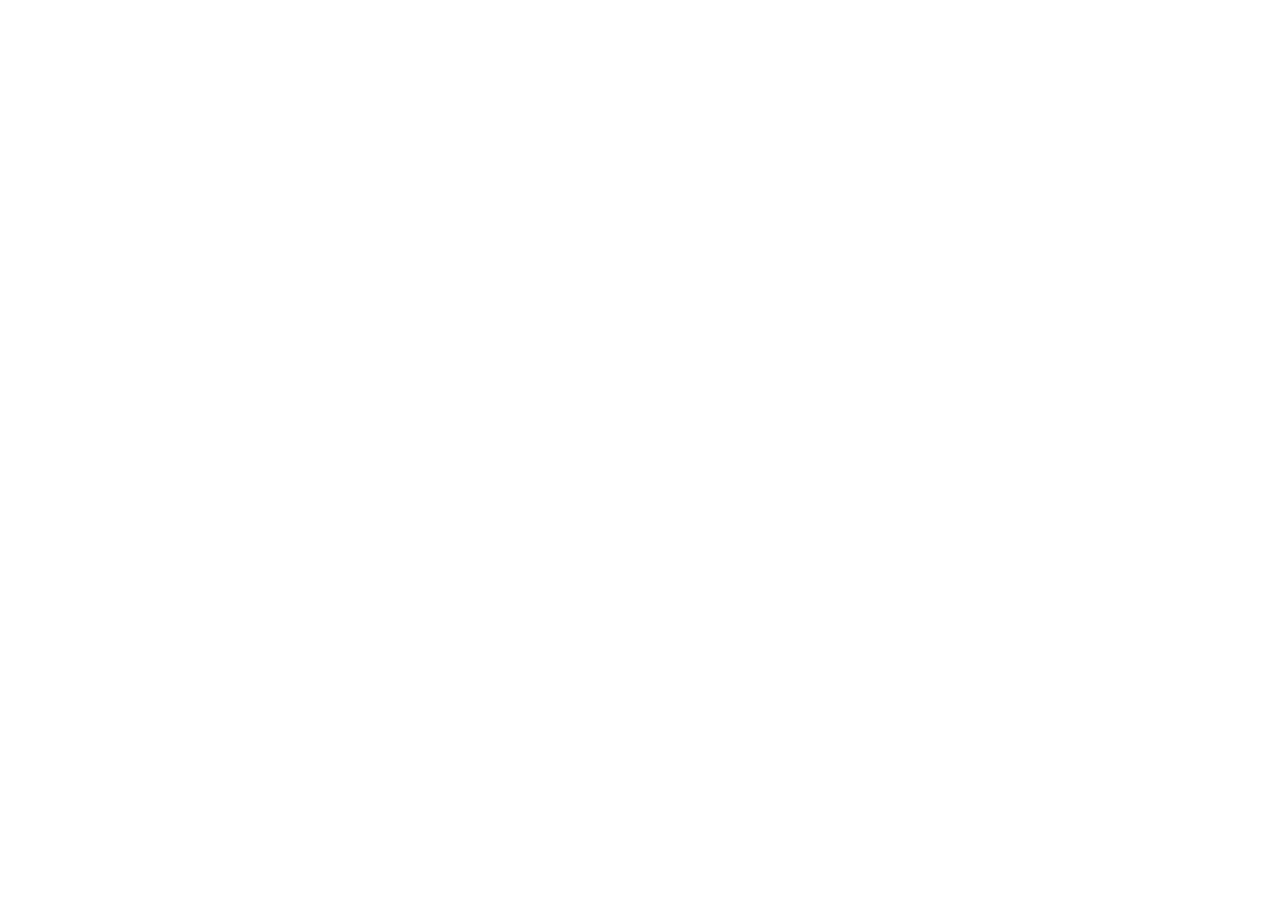
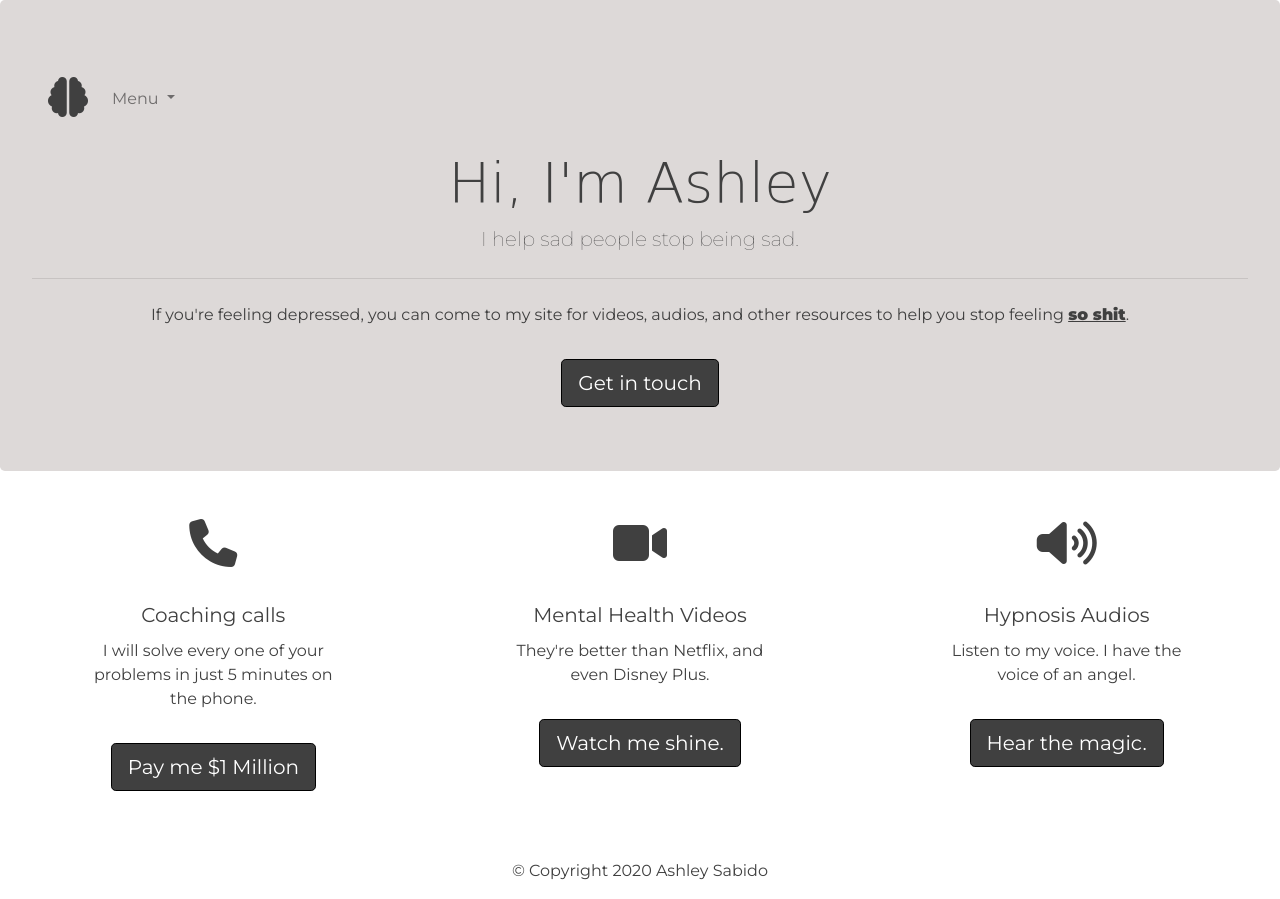
Before and after one commit to jamiesonreinhard/ash, a plain HTML site: page media.html in a window 1280 px wide. Before the commit the page ends 800 px from the top, so only its background shows below. Drawn offline with nearby package versions, Linux system fonts and the light colour scheme; a web font is replaced by a local one.

Commit message:
changed html file name

```diff
--- a/contact.html
+++ b/contact.html
@@ -0,0 +1,121 @@
+<!doctype html>
+<html lang="en">
+
+<head>
+  <!-- Required meta tags -->
+  <meta charset="utf-8">
+  <meta name="viewport" content="width=device-width, initial-scale=1, shrink-to-fit=no">
+
+  <!-- fonts -->
+  <link href="https://fonts.googleapis.com/css?family=Montserrat:100,400,900|Sofia&display=swap" rel="stylesheet">
+
+  <!-- fontawesome -->
+  <script src="https://kit.fontawesome.com/0f9c81f1be.js" crossorigin="anonymous"></script>
+
+  <!-- Bootstrap CSS -->
+  <link rel="stylesheet" href="https://stackpath.bootstrapcdn.com/bootstrap/4.4.1/css/bootstrap.min.css" integrity="sha384-Vkoo8x4CGsO3+Hhxv8T/Q5PaXtkKtu6ug5TOeNV6gBiFeWPGFN9MuhOf23Q9Ifjh" crossorigin="anonymous">
+  <link rel="stylesheet" type="text/css" href="css/styles.css">
+
+  <!-- Optional JavaScript -->
+  <!-- jQuery first, then Popper.js, then Bootstrap JS -->
+  <script src="https://code.jquery.com/jquery-3.4.1.slim.min.js" integrity="sha384-J6qa4849blE2+poT4WnyKhv5vZF5SrPo0iEjwBvKU7imGFAV0wwj1yYfoRSJoZ+n" crossorigin="anonymous"></script>
+  <script src="https://cdn.jsdelivr.net/npm/popper.js@1.16.0/dist/umd/popper.min.js" integrity="sha384-Q6E9RHvbIyZFJoft+2mJbHaEWldlvI9IOYy5n3zV9zzTtmI3UksdQRVvoxMfooAo" crossorigin="anonymous"></script>
+  <script src="https://stackpath.bootstrapcdn.com/bootstrap/4.4.1/js/bootstrap.min.js" integrity="sha384-wfSDF2E50Y2D1uUdj0O3uMBJnjuUD4Ih7YwaYd1iqfktj0Uod8GCExl3Og8ifwB6" crossorigin="anonymous"></script>
+  <title>Ashley's Site</title>
+</head>
+
+<body>
+  <section id="title">
+    <div class="jumbotron">
+      <!-- navbar -->
+      <nav class="navbar navbar-expand-lg navbar-light">
+        <a class="navbar-brand" href="home.html">
+          <i class="fas fa-brain fa-2x icon"></i>
+        </a>
+        <button class="navbar-toggler" type="button" data-toggle="collapse" data-target="#navbarSupportedContent" aria-controls="navbarSupportedContent" aria-expanded="false" aria-label="Toggle navigation">
+          <span class="navbar-toggler-icon"></span>
+        </button>
+
+        <div class="collapse navbar-collapse" id="navbarSupportedContent">
+          <ul class="navbar-nav mr-auto">
+            <li class="nav-item dropdown">
+              <a class="nav-link dropdown-toggle" href="#" id="navbarDropdown" role="button" data-toggle="dropdown" aria-haspopup="true" aria-expanded="false">
+                Menu
+              </a>
+              <div class="dropdown-menu" aria-labelledby="navbarDropdown">
+                <a class="dropdown-item" href="home.html">Home</a>
+                  <a class="dropdown-item" href="coaching.html">Coaching</a>
+                <a class="dropdown-item" href="video.html">Video</a>
+                <a class="dropdown-item" href="audio.html">Audio</a>
+                <a class="dropdown-item" href="contact.html">Contact</a>
+
+              </div>
+            </li>
+          </ul>
+        </div>
+      </nav>
+      <!-- title -->
+      <div class="heading">
+        <h1 class="display-4">Hi, I'm Ashley</h1>
+        <p class="lead">I help sad people stop being sad.</p>
+        <hr class="my-4">
+        <p>If you're feeling depressed, you can come to my site for videos, audios, and other resources to help you stop feeling <span class="so-shit">so shit</span>.</p>
+        <a class="btn btn-light btn-lg mybtn" href="contact.html" role="button">Get in touch</a>
+      </div>
+
+    </div>
+
+
+
+    </div>
+  </section>
+  <section id="services">
+    <div class="container-fluid cards">
+      <div class="row">
+        <div class="card-box col-lg-4">
+          <div class="card" style="width: 18rem;">
+            <i class="fas fa-phone fa-3x icon-two"></i>
+            <div class="card-body">
+              <h5 class="card-title">Coaching calls</h5>
+              <p class="card-text">I will solve every one of your problems in just 5 minutes on the phone.</p>
+              <a href="#" class="btn btn-light btn-lg mybtn">Pay me $1 Million</a>
+            </div>
+          </div>
+        </div>
+        <div class="card-box col-lg-4">
+          <div class="card" style="width: 18rem;">
+            <i class="fas fa-video fa-3x icon-two"></i>
+            <div class="card-body">
+              <h5 class="card-title">Mental Health Videos</h5>
+              <p class="card-text">They're better than Netflix, and even Disney Plus.</p>
+              <a href="#" class="btn btn-light btn-lg mybtn">Watch me shine.</a>
+            </div>
+          </div>
+        </div>
+        <div class="card-box col-lg-4">
+          <div class="card" style="width: 18rem;">
+            <i class="fas fa-volume-up fa-3x icon-two"></i>
+            <div class="card-body">
+              <h5 class="card-title">Hypnosis Audios</h5>
+              <p class="card-text">Listen to my voice. I have the voice of an angel.</p>
+              <a href="#" class="btn btn-dark btn-lg mybtn">Hear the magic.</a>
+            </div>
+          </div>
+        </div>
+      </div>
+    </div>
+
+  </section>
+
+    <!-- Footer -->
+
+    <footer id="footer">
+
+      <p>© Copyright 2020 Ashley Sabido</p>
+
+    </footer>
+
+
+</body>
+
+</html>
--- a/css/styles.css
+++ b/css/styles.css
@@ -28,6 +28,10 @@ h1 {
 }
 .icon {
   color: #404040;
+}
+
+.dropdown-item {
+  line-height: 1;
 }
 /* button */
 
--- a/media.html
+++ b/media.html
@@ -0,0 +1,121 @@
+<!doctype html>
+<html lang="en">
+
+<head>
+  <!-- Required meta tags -->
+  <meta charset="utf-8">
+  <meta name="viewport" content="width=device-width, initial-scale=1, shrink-to-fit=no">
+
+  <!-- fonts -->
+  <link href="https://fonts.googleapis.com/css?family=Montserrat:100,400,900|Sofia&display=swap" rel="stylesheet">
+
+  <!-- fontawesome -->
+  <script src="https://kit.fontawesome.com/0f9c81f1be.js" crossorigin="anonymous"></script>
+
+  <!-- Bootstrap CSS -->
+  <link rel="stylesheet" href="https://stackpath.bootstrapcdn.com/bootstrap/4.4.1/css/bootstrap.min.css" integrity="sha384-Vkoo8x4CGsO3+Hhxv8T/Q5PaXtkKtu6ug5TOeNV6gBiFeWPGFN9MuhOf23Q9Ifjh" crossorigin="anonymous">
+  <link rel="stylesheet" type="text/css" href="css/styles.css">
+
+  <!-- Optional JavaScript -->
+  <!-- jQuery first, then Popper.js, then Bootstrap JS -->
+  <script src="https://code.jquery.com/jquery-3.4.1.slim.min.js" integrity="sha384-J6qa4849blE2+poT4WnyKhv5vZF5SrPo0iEjwBvKU7imGFAV0wwj1yYfoRSJoZ+n" crossorigin="anonymous"></script>
+  <script src="https://cdn.jsdelivr.net/npm/popper.js@1.16.0/dist/umd/popper.min.js" integrity="sha384-Q6E9RHvbIyZFJoft+2mJbHaEWldlvI9IOYy5n3zV9zzTtmI3UksdQRVvoxMfooAo" crossorigin="anonymous"></script>
+  <script src="https://stackpath.bootstrapcdn.com/bootstrap/4.4.1/js/bootstrap.min.js" integrity="sha384-wfSDF2E50Y2D1uUdj0O3uMBJnjuUD4Ih7YwaYd1iqfktj0Uod8GCExl3Og8ifwB6" crossorigin="anonymous"></script>
+  <title>Ashley's Site</title>
+</head>
+
+<body>
+  <section id="title">
+    <div class="jumbotron">
+      <!-- navbar -->
+      <nav class="navbar navbar-expand-lg navbar-light">
+        <a class="navbar-brand" href="home.html">
+          <i class="fas fa-brain fa-2x icon"></i>
+        </a>
+        <button class="navbar-toggler" type="button" data-toggle="collapse" data-target="#navbarSupportedContent" aria-controls="navbarSupportedContent" aria-expanded="false" aria-label="Toggle navigation">
+          <span class="navbar-toggler-icon"></span>
+        </button>
+
+        <div class="collapse navbar-collapse" id="navbarSupportedContent">
+          <ul class="navbar-nav mr-auto">
+            <li class="nav-item dropdown">
+              <a class="nav-link dropdown-toggle" href="#" id="navbarDropdown" role="button" data-toggle="dropdown" aria-haspopup="true" aria-expanded="false">
+                Menu
+              </a>
+              <div class="dropdown-menu" aria-labelledby="navbarDropdown">
+                <a class="dropdown-item" href="home.html">Home</a>
+                  <a class="dropdown-item" href="coaching.html">Coaching</a>
+                <a class="dropdown-item" href="video.html">Video</a>
+                <a class="dropdown-item" href="audio.html">Audio</a>
+                <a class="dropdown-item" href="contact.html">Contact</a>
+
+              </div>
+            </li>
+          </ul>
+        </div>
+      </nav>
+      <!-- title -->
+      <div class="heading">
+        <h1 class="display-4">Hi, I'm Ashley</h1>
+        <p class="lead">I help sad people stop being sad.</p>
+        <hr class="my-4">
+        <p>If you're feeling depressed, you can come to my site for videos, audios, and other resources to help you stop feeling <span class="so-shit">so shit</span>.</p>
+        <a class="btn btn-light btn-lg mybtn" href="contact.html" role="button">Get in touch</a>
+      </div>
+
+    </div>
+
+
+
+    </div>
+  </section>
+  <section id="services">
+    <div class="container-fluid cards">
+      <div class="row">
+        <div class="card-box col-lg-4">
+          <div class="card" style="width: 18rem;">
+            <i class="fas fa-phone fa-3x icon-two"></i>
+            <div class="card-body">
+              <h5 class="card-title">Coaching calls</h5>
+              <p class="card-text">I will solve every one of your problems in just 5 minutes on the phone.</p>
+              <a href="#" class="btn btn-light btn-lg mybtn">Pay me $1 Million</a>
+            </div>
+          </div>
+        </div>
+        <div class="card-box col-lg-4">
+          <div class="card" style="width: 18rem;">
+            <i class="fas fa-video fa-3x icon-two"></i>
+            <div class="card-body">
+              <h5 class="card-title">Mental Health Videos</h5>
+              <p class="card-text">They're better than Netflix, and even Disney Plus.</p>
+              <a href="#" class="btn btn-light btn-lg mybtn">Watch me shine.</a>
+            </div>
+          </div>
+        </div>
+        <div class="card-box col-lg-4">
+          <div class="card" style="width: 18rem;">
+            <i class="fas fa-volume-up fa-3x icon-two"></i>
+            <div class="card-body">
+              <h5 class="card-title">Hypnosis Audios</h5>
+              <p class="card-text">Listen to my voice. I have the voice of an angel.</p>
+              <a href="#" class="btn btn-dark btn-lg mybtn">Hear the magic.</a>
+            </div>
+          </div>
+        </div>
+      </div>
+    </div>
+
+  </section>
+
+    <!-- Footer -->
+
+    <footer id="footer">
+
+      <p>© Copyright 2020 Ashley Sabido</p>
+
+    </footer>
+
+
+</body>
+
+</html>
```
Also changed, not shown: index.html (renamed from home.html).
